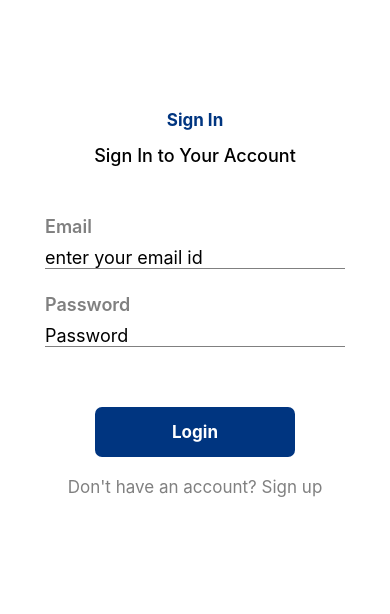
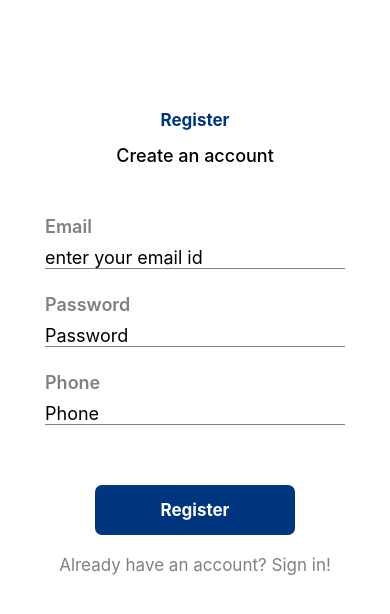
Before and after one commit to zagorodniuchka/salon_booking, a React Native app: screen /Register in a window 390 px wide. Shown: the top 614 px of the page. Built offline with nearby package versions, Linux system fonts and the light colour scheme.

Commit message:
RegisterScreen

```diff
--- a/components/StackNavigator.js
+++ b/components/StackNavigator.js
@@ -13,6 +13,7 @@ import { Ionicons } from "@expo/vector-icons";
 import { NavigationContainer } from "@react-navigation/native";
 import SalonPage from "../screens/SalonPage";
 import LoginScreen from "../screens/LoginScreen";
+import RegisterScreen from "../screens/RegisterScreen";
 
 const StackNavigator = () => {
   const Tab = createBottomTabNavigator();
@@ -86,6 +87,11 @@ const StackNavigator = () => {
           options={{ headerShown: false }}
         />
         <Stack.Screen
+          name="Register"
+          component={RegisterScreen}
+          options={{ headerShown: false }}
+        />
+        <Stack.Screen
           name="Main"
           component={BottomTabs}
           options={{ headerShown: false }}
--- a/screens/LoginScreen.js
+++ b/screens/LoginScreen.js
@@ -7,9 +7,13 @@ import {
   TextInput,
   Pressable,
 } from "react-native";
-import React from "react";
+import React, { useState } from "react";
+import { useNavigation } from "@react-navigation/native";
 
 const LoginScreen = () => {
+  const [email, setEmail] = useState("");
+  const [password, setPassword] = useState("");
+  const navigation = useNavigation();
   return (
     <SafeAreaView
       style={{
@@ -43,12 +47,12 @@ const LoginScreen = () => {
             </Text>
 
             <TextInput
-              //value={email}
-              //onChangeText={(text) => setEmail(text)}
+              value={email}
+              onChangeText={(text) => setEmail(text)}
               placeholder="enter your email id"
               placeholderTextColor={"black"}
               style={{
-                fontSize: 18,
+                fontSize: email ? 18 : 18,
                 borderBottomColor: "gray",
                 borderBottomWidth: 1,
                 marginVertical: 10,
@@ -63,13 +67,13 @@ const LoginScreen = () => {
             </Text>
 
             <TextInput
-              //value={password}
-              //onChangeText={(text) => setPassword(text)}
+              value={password}
+              onChangeText={(text) => setPassword(text)}
               secureTextEntry={true}
               placeholder="Password"
               placeholderTextColor={"black"}
               style={{
-                fontSize: 18,
+                fontSize: password ? 18 : 18,
                 borderBottomColor: "gray",
                 borderBottomWidth: 1,
                 marginVertical: 10,
--- a/screens/RegisterScreen.js
+++ b/screens/RegisterScreen.js
@@ -1,11 +1,143 @@
-import { StyleSheet, Text, View } from "react-native";
-import React from "react";
+import {
+  StyleSheet,
+  Text,
+  View,
+  SafeAreaView,
+  KeyboardAvoidingView,
+  Pressable,
+  TextInput,
+} from "react-native";
+import React, { useState } from "react";
+import { useNavigation } from "@react-navigation/native";
 
 const RegisterScreen = () => {
+  const [email, setEmail] = useState("");
+  const [password, setPassword] = useState("");
+  const [phone, setPhone] = useState("");
+  const navigation = useNavigation();
+
   return (
-    <View>
-      <Text>RegisterScreen</Text>
-    </View>
+    <SafeAreaView
+      style={{
+        flex: 1,
+        backgroundColor: "white",
+        padding: 10,
+        alignItems: "center",
+      }}
+    >
+      <KeyboardAvoidingView>
+        <View
+          style={{
+            justifyContent: "center",
+            alignItems: "center",
+            marginTop: 100,
+          }}
+        >
+          <Text style={{ color: "#003580", fontSize: 17, fontWeight: "700" }}>
+            Register
+          </Text>
+
+          <Text style={{ marginTop: 15, fontSize: 18, fontWeight: "500" }}>
+            Create an account
+          </Text>
+        </View>
+
+        <View style={{ marginTop: 50 }}>
+          <View>
+            <Text style={{ fontSize: 18, fontWeight: "600", color: "gray" }}>
+              Email
+            </Text>
+
+            <TextInput
+              value={email}
+              onChangeText={(text) => setEmail(text)}
+              placeholder="enter your email id"
+              placeholderTextColor={"black"}
+              style={{
+                fontSize: email ? 18 : 18,
+                borderBottomColor: "gray",
+                borderBottomWidth: 1,
+                marginVertical: 10,
+                width: 300,
+              }}
+            />
+          </View>
+
+          <View style={{ marginTop: 15 }}>
+            <Text style={{ fontSize: 18, fontWeight: "600", color: "gray" }}>
+              Password
+            </Text>
+
+            <TextInput
+              value={password}
+              onChangeText={(text) => setPassword(text)}
+              secureTextEntry={true}
+              placeholder="Password"
+              placeholderTextColor={"black"}
+              style={{
+                fontSize: password ? 18 : 18,
+                borderBottomColor: "gray",
+                borderBottomWidth: 1,
+                marginVertical: 10,
+                width: 300,
+              }}
+            />
+          </View>
+        </View>
+        <View style={{ marginTop: 15 }}>
+          <Text style={{ fontSize: 18, fontWeight: "600", color: "gray" }}>
+            Phone
+          </Text>
+
+          <TextInput
+            value={phone}
+            onChangeText={(text) => setPhone(text)}
+            secureTextEntry={true}
+            placeholder="Phone"
+            placeholderTextColor={"black"}
+            style={{
+              fontSize: phone ? 18 : 18,
+              borderBottomColor: "gray",
+              borderBottomWidth: 1,
+              marginVertical: 10,
+              width: 300,
+            }}
+          />
+        </View>
+
+        <Pressable
+          style={{
+            width: 200,
+            backgroundColor: "#003580",
+            padding: 15,
+            borderRadius: 7,
+            marginTop: 50,
+            marginLeft: "auto",
+            marginRight: "auto",
+          }}
+        >
+          <Text
+            style={{
+              textAlign: "center",
+              color: "white",
+              fontSize: 17,
+              fontWeight: "bold",
+            }}
+          >
+            Register
+          </Text>
+        </Pressable>
+
+        <Pressable
+          onPress={() => navigation.goBack()}
+          style={{ marginTop: 20 }}
+        >
+          <Text style={{ textAlign: "center", color: "gray", fontSize: 17 }}>
+            Already have an account? Sign in!
+          </Text>
+        </Pressable>
+      </KeyboardAvoidingView>
+    </SafeAreaView>
   );
 };
 
```
